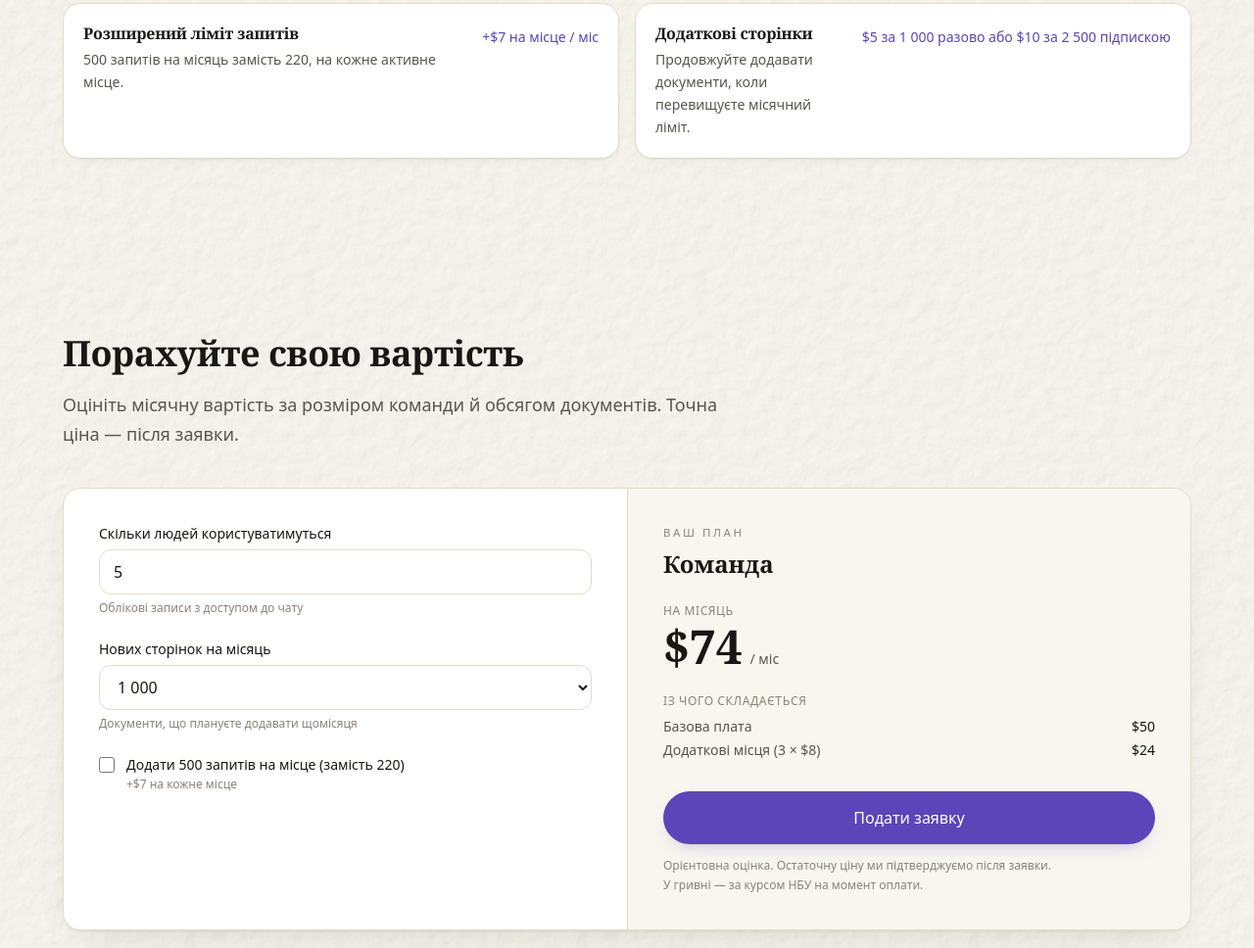
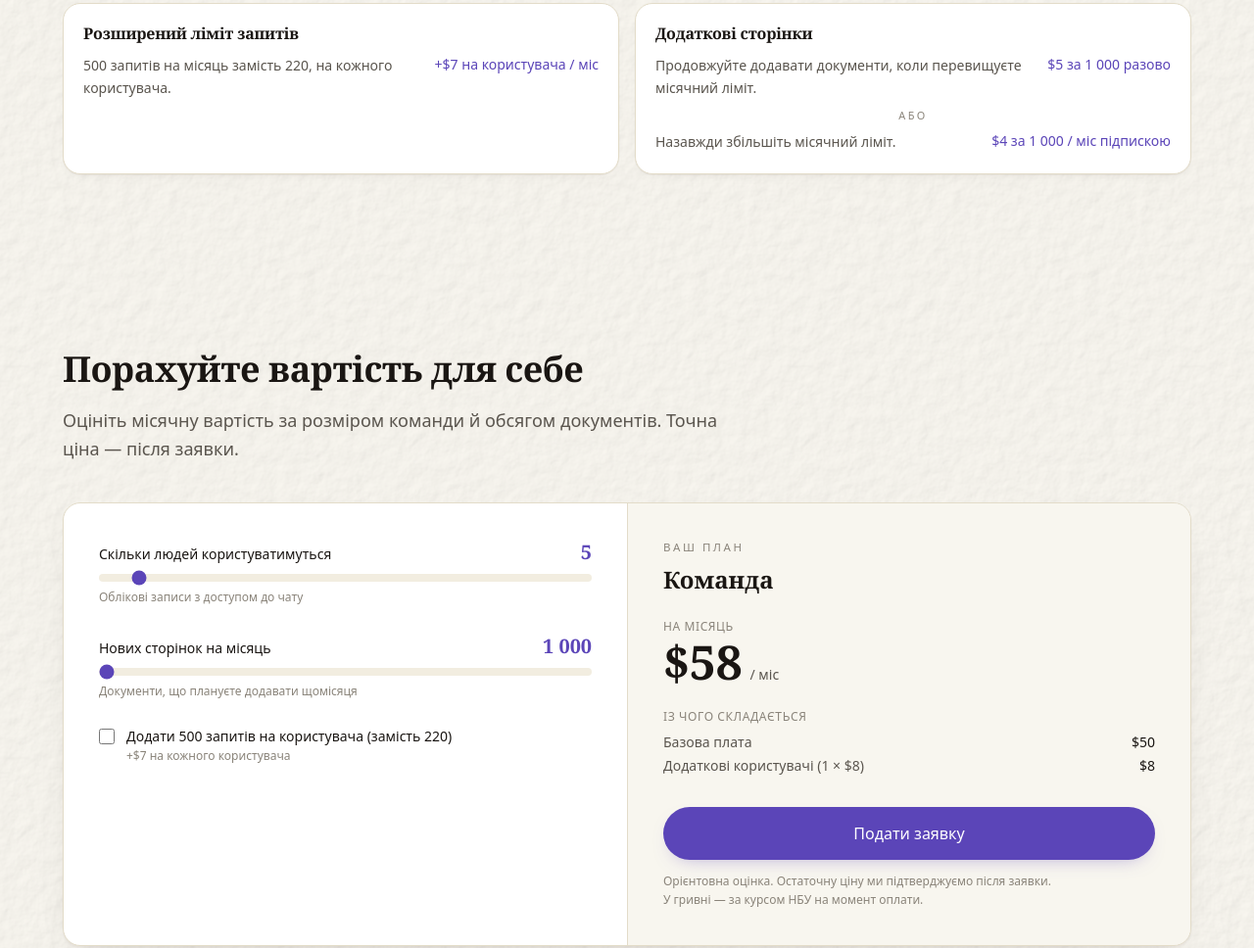
Before and after one commit to docstreams/archidex, an Astro site: page / in a window 1280 px wide. Shown: the part 5487-6455 px from the top of the page at 98% size. Built offline with nearby package versions, Linux system fonts and the light colour scheme; Astro itself is replaced by a stand-in of ours.

Commit message:
refactor(web): polish pricing copy, calculator UX and addon layout
- Team plan now includes 4 seats (was 2); calculator math aligned.
- Page add-on gains a subscription option ($4 per 1,000/mo) and the
  calculator uses the subscription rate so its estimate matches a
  real invoice. One-off top-up stays as the emergency lever.
- Add-on cards support multi-option layouts with an "or" separator.
- Calculator number input and select swapped for range sliders with
  live value readout; pages slider snaps to a fixed value ladder.
- Ukrainian copy: мiсце → користувач across pricing and calculator;
  "кастомна retention" rewritten as "власний термін зберігання
  даних"; calculator heading reworded to "Порахуйте вартість для
  себе"; popular badge centered on the Team card.

```diff
--- a/src/components/Calculator.astro
+++ b/src/components/Calculator.astro
@@ -4,8 +4,8 @@ import { getLocale, t, type Locale } from "../i18n";
 const locale: Locale = getLocale(Astro.currentLocale);
 const strings = t(locale).calculator;
 
-const inputClass =
-  "border-line focus:border-accent text-ink rounded-xl border bg-white px-3.5 py-2.5 text-base focus:outline-none";
+const sliderClass =
+  "accent-accent h-2 w-full cursor-pointer appearance-none rounded-full bg-paper-shade focus:outline-none";
 ---
 
 <section
@@ -30,37 +30,54 @@ const inputClass =
       data-locale={locale}
     >
       <div class="p-7 sm:p-9">
-        <div class="flex flex-col gap-6">
-          <label class="flex flex-col gap-1.5 text-sm">
+        <div class="flex flex-col gap-7">
+          <label class="flex flex-col gap-2 text-sm">
+            <div class="flex items-baseline justify-between gap-4">
               <span class="text-ink font-medium">
                 {strings.inputs.seatsLabel}
               </span>
+              <span
+                data-calc-seats-display
+                class="font-display text-accent text-xl font-semibold tabular-nums"
+              >
+                5
+              </span>
+            </div>
             <input
-              type="number"
+              type="range"
               min="1"
-              max="200"
+              max="60"
               step="1"
               value="5"
               data-calc="seats"
-              class={inputClass}
+              class={sliderClass}
             />
             <span class="text-ink-soft text-xs">
               {strings.inputs.seatsHint}
             </span>
           </label>
 
-          <label class="flex flex-col gap-1.5 text-sm">
+          <label class="flex flex-col gap-2 text-sm">
+            <div class="flex items-baseline justify-between gap-4">
               <span class="text-ink font-medium">
                 {strings.inputs.pagesLabel}
               </span>
-            <select data-calc="pages" class={inputClass}>
-              <option value="1000">1 000</option>
-              <option value="2000">2 000</option>
-              <option value="3000">3 000</option>
-              <option value="5000">5 000</option>
-              <option value="10000">10 000</option>
-              <option value="20000">20 000+</option>
-            </select>
+              <span
+                data-calc-pages-display
+                class="font-display text-accent text-xl font-semibold tabular-nums"
+              >
+                1 000
+              </span>
+            </div>
+            <input
+              type="range"
+              min="0"
+              max="5"
+              step="1"
+              value="0"
+              data-calc="pages"
+              class={sliderClass}
+            />
             <span class="text-ink-soft text-xs">
               {strings.inputs.pagesHint}
             </span>
@@ -180,11 +197,17 @@ const inputClass =
     const seatsEl = widget.querySelector<HTMLInputElement>(
       'input[data-calc="seats"]',
     );
-    const pagesEl = widget.querySelector<HTMLSelectElement>(
-      'select[data-calc="pages"]',
+    const pagesEl = widget.querySelector<HTMLInputElement>(
+      'input[data-calc="pages"]',
     );
     const addonEl = widget.querySelector<HTMLInputElement>(
       'input[data-calc="addon"]',
+    );
+    const seatsDisplayEl = widget.querySelector<HTMLElement>(
+      "[data-calc-seats-display]",
+    );
+    const pagesDisplayEl = widget.querySelector<HTMLElement>(
+      "[data-calc-pages-display]",
     );
     const planEl = widget.querySelector<HTMLElement>("[data-calc-plan]");
     const totalEl = widget.querySelector<HTMLElement>("[data-calc-total]");
@@ -198,6 +221,11 @@ const inputClass =
       "[data-output-enterprise]",
     );
 
+    const PAGES_VALUES = [1000, 2000, 3000, 5000, 10000, 20000];
+    const pageFormatter = new Intl.NumberFormat(
+      locale === "uk" ? "uk-UA" : "en-US",
+    );
+
     const PLAN_NAMES: Record<string, Record<string, string>> = {
       uk: { solo: "Соло", team: "Команда" },
       en: { solo: "Solo", team: "Team" },
@@ -209,7 +237,7 @@ const inputClass =
     > = {
       uk: {
         base: "Базова плата",
-        seats: "Додаткові місця",
+        seats: "Додаткові користувачі",
         addon: "Розширені запити",
         pages: "Додаткові сторінки",
       },
@@ -226,11 +254,11 @@ const inputClass =
 
     const BASIC_BASE = 8;
     const TEAM_BASE = 50;
-    const TEAM_SEATS_INCLUDED = 2;
+    const TEAM_SEATS_INCLUDED = 4;
     const TEAM_EXTRA_SEAT = 8;
     const MORE_QUERIES_PER_SEAT = 7;
     const PAGES_INCLUDED = 1000;
-    const PAGES_OVERAGE_PER_1000 = 5;
+    const PAGES_OVERAGE_PER_1000 = 4;
     const ENTERPRISE_SEATS = 50;
     const ENTERPRISE_PAGES = 10000;
 
@@ -255,8 +283,18 @@ const inputClass =
 
     function compute() {
       const seats = Math.max(1, Number(seatsEl?.value) || 1);
-      const pages = Math.max(0, Number(pagesEl?.value) || 0);
+      const pagesIndex = Math.max(
+        0,
+        Math.min(PAGES_VALUES.length - 1, Number(pagesEl?.value) || 0),
+      );
+      const pages = PAGES_VALUES[pagesIndex];
       const addon = Boolean(addonEl?.checked);
+
+      if (seatsDisplayEl) seatsDisplayEl.textContent = String(seats);
+      if (pagesDisplayEl) {
+        const suffix = pagesIndex === PAGES_VALUES.length - 1 ? "+" : "";
+        pagesDisplayEl.textContent = `${pageFormatter.format(pages)}${suffix}`;
+      }
 
       if (seats >= ENTERPRISE_SEATS || pages > ENTERPRISE_PAGES) {
         enterpriseBox?.classList.remove("hidden");
--- a/src/components/Pricing.astro
+++ b/src/components/Pricing.astro
@@ -28,7 +28,7 @@ const strings = t(locale).pricing;
             ]}
           >
             {plan.recommended && (
-              <span class="bg-accent absolute -top-3 left-7 rounded-full px-3 py-1 text-[0.68rem] font-medium tracking-[0.18em] text-white uppercase">
+              <span class="bg-accent absolute -top-3 left-1/2 -translate-x-1/2 rounded-full px-3 py-1 text-[0.68rem] font-medium tracking-[0.18em] text-white uppercase">
                 {strings.recommendedBadge}
               </span>
             )}
@@ -102,18 +102,29 @@ const strings = t(locale).pricing;
       <ul class="mt-4 grid gap-4 sm:grid-cols-2">
         {
           strings.addons.map((addon) => (
-            <li class="paper-card flex flex-col p-5 sm:flex-row sm:items-start sm:gap-5">
-              <div class="flex-1">
-                <h3 class="text-ink text-base leading-tight font-semibold">
-                  {addon.name}
-                </h3>
-                <p class="text-ink-muted mt-1.5 text-sm leading-relaxed">
-                  {addon.description}
-                </p>
+            <li class="paper-card flex flex-col p-5">
+              <h3 class="text-ink text-base leading-tight font-semibold">
+                {addon.name}
+              </h3>
+              <div class="mt-3 flex flex-col gap-2">
+                {addon.options.map((option, i) => (
+                  <Fragment>
+                    {i > 0 && (
+                      <p class="text-ink-soft text-center text-[0.68rem] font-medium tracking-[0.22em] uppercase">
+                        {addon.orLabel}
+                      </p>
+                    )}
+                    <div class="flex flex-col gap-1 sm:flex-row sm:items-start sm:gap-5">
+                      <p class="text-ink-muted flex-1 text-sm leading-relaxed">
+                        {option.text}
+                      </p>
+                      <p class="text-accent text-sm font-medium sm:text-right sm:whitespace-nowrap">
+                        {option.price}
+                      </p>
+                    </div>
+                  </Fragment>
+                ))}
               </div>
-              <p class="text-accent mt-3 text-sm font-medium sm:mt-1 sm:text-right">
-                {addon.price}
-              </p>
             </li>
           ))
         }
--- a/src/i18n/translations/en.ts
+++ b/src/i18n/translations/en.ts
@@ -178,14 +178,27 @@ export const en: TranslationSchema = {
     addons: [
       {
         name: "Extended query allowance",
-        description: "500 queries per month instead of 220, per active seat.",
-        price: "+$7 per seat / month",
+        orLabel: "or",
+        options: [
+          {
+            text: "500 queries per month instead of 220, per active seat.",
+            price: "+$7 per seat / month",
+          },
+        ],
       },
       {
         name: "Extra pages",
-        description:
-          "Keep adding documents once you exceed the monthly allowance.",
-        price: "$5 per 1,000 one-off or $10 per 2,500 as a subscription",
+        orLabel: "or",
+        options: [
+          {
+            text: "Keep adding documents once you exceed the monthly allowance.",
+            price: "$5 per 1,000 one-off",
+          },
+          {
+            text: "Permanently raise your monthly allowance.",
+            price: "$4 per 1,000 / month subscription",
+          },
+        ],
       },
     ],
     plans: [
@@ -212,7 +225,7 @@ export const en: TranslationSchema = {
         price: "$50",
         priceUnit: "/ month",
         features: [
-          "2 seats included, then +$8 per seat",
+          "4 seats included, then +$8 per seat",
           "1,000 pages per month",
           "220 queries per seat per month",
           "Up to 250,000 pages in the archive",
--- a/src/i18n/translations/uk.ts
+++ b/src/i18n/translations/uk.ts
@@ -175,15 +175,27 @@ export const uk = {
     addons: [
       {
         name: "Розширений ліміт запитів",
-        description:
-          "500 запитів на місяць замість 220, на кожне активне місце.",
-        price: "+$7 на місце / міс",
+        orLabel: "або",
+        options: [
+          {
+            text: "500 запитів на місяць замість 220, на кожного користувача.",
+            price: "+$7 на користувача / міс",
+          },
+        ],
       },
       {
         name: "Додаткові сторінки",
-        description:
-          "Продовжуйте додавати документи, коли перевищуєте місячний ліміт.",
-        price: "$5 за 1 000 разово або $10 за 2 500 підпискою",
+        orLabel: "або",
+        options: [
+          {
+            text: "Продовжуйте додавати документи, коли перевищуєте місячний ліміт.",
+            price: "$5 за 1 000 разово",
+          },
+          {
+            text: "Назавжди збільшіть місячний ліміт.",
+            price: "$4 за 1 000 / міс підпискою",
+          },
+        ],
       },
     ],
     plans: [
@@ -210,7 +222,7 @@ export const uk = {
         price: "$50",
         priceUnit: "/ міс",
         features: [
-          "2 користувачі включено, далі +$8 за місце",
+          "4 користувачі включено, далі +$8 за користувача",
           "1 000 сторінок на місяць",
           "220 запитів на користувача на місяць",
           "До 250 000 сторінок в архіві",
@@ -229,7 +241,7 @@ export const uk = {
         features: [
           "Від 50 користувачів",
           "Без ліміту на обсяг архіву",
-          "Self-host, кастомна retention, DPA",
+          "Self-host, власний термін зберігання даних, DPA",
           "SLA та виділений менеджер",
           "Інтеграції під задачі команди",
         ],
@@ -239,7 +251,7 @@ export const uk = {
     ],
   },
   calculator: {
-    heading: "Порахуйте свою вартість",
+    heading: "Порахуйте вартість для себе",
     subhead:
       "Оцініть місячну вартість за розміром команди й обсягом документів. Точна ціна — після заявки.",
     inputs: {
@@ -247,15 +259,15 @@ export const uk = {
       seatsHint: "Облікові записи з доступом до чату",
       pagesLabel: "Нових сторінок на місяць",
       pagesHint: "Документи, що плануєте додавати щомісяця",
-      addonLabel: "Додати 500 запитів на місце (замість 220)",
-      addonHint: "+$7 на кожне місце",
+      addonLabel: "Додати 500 запитів на користувача (замість 220)",
+      addonHint: "+$7 на кожного користувача",
     },
     output: {
       recommendedLabel: "Ваш план",
       monthlyLabel: "На місяць",
       breakdownLabel: "Із чого складається",
       lineBase: "Базова плата",
-      lineSeats: "Додаткові місця",
+      lineSeats: "Додаткові користувачі",
       lineAddon: "Розширені запити",
       linePages: "Додаткові сторінки",
       disclaimer:
@@ -265,7 +277,7 @@ export const uk = {
     },
     enterprise: {
       heading: "Ваш масштаб — Enterprise",
-      body: "Для команд понад 50 людей або зі специфічними вимогами ціну рахуємо індивідуально. Self-host, SLA, кастомна retention, інтеграції.",
+      body: "Для команд понад 50 людей або зі специфічними вимогами ціну рахуємо індивідуально. Self-host, SLA, власний термін зберігання даних, інтеграції.",
       cta: "Зв'язатися з нами",
     },
   },
```
Lines whose indentation alone changed are shown as unchanged.
